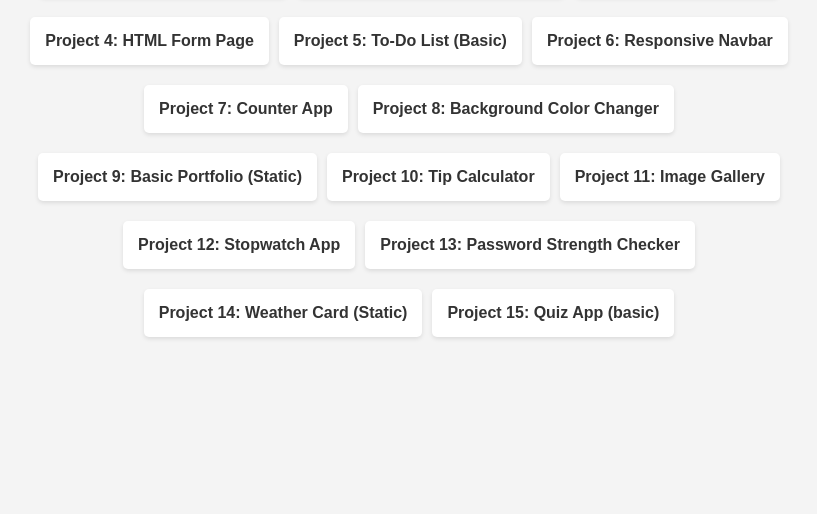
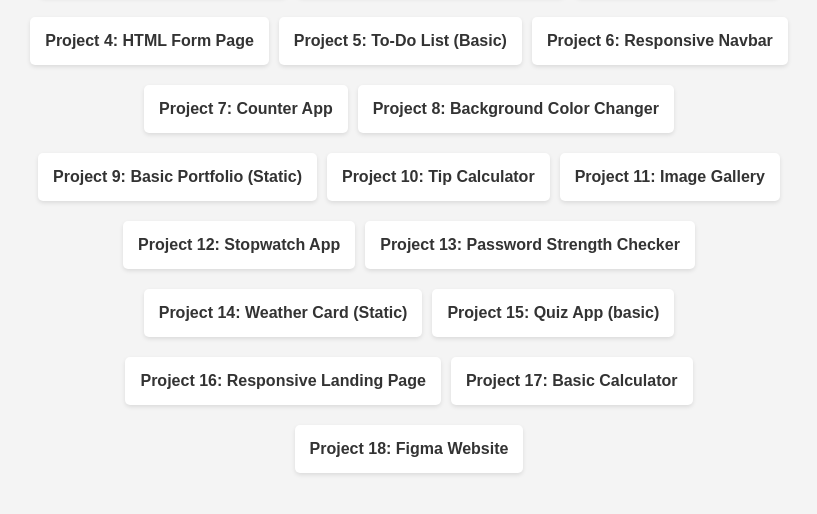
Before and after one commit to Sahil668-cloud/100-Projects, a plain HTML site: page index.html in a window 1280 px wide. Shown: the part 166-680 px from the top of the page, without its empty margins (231-1048 px from the left). Drawn offline with Linux system fonts and the light colour scheme.

Commit message:
Update index.html

```diff
--- a/index.html
+++ b/index.html
@@ -100,7 +100,10 @@
             "Stopwatch App",
             "Password Strength Checker",
             "Weather Card (Static)",
-        "Quiz App (basic)"]
+            "Quiz App (basic)",
+            "Responsive Landing Page",
+            "Basic Calculator",
+            "Figma Website"]
 
         for (let i = 0; i < projects.length; i++) {
             list.insertAdjacentHTML('beforeend', `<li><a href="https://sahil668-cloud.github.io/100-Projects/${projects[i]}" target="_blank">Project ${i + 1}: ${projects[i]}</a></li>`);
@@ -108,4 +111,5 @@
     </script>
 </body>
 
+
 </html>
```
